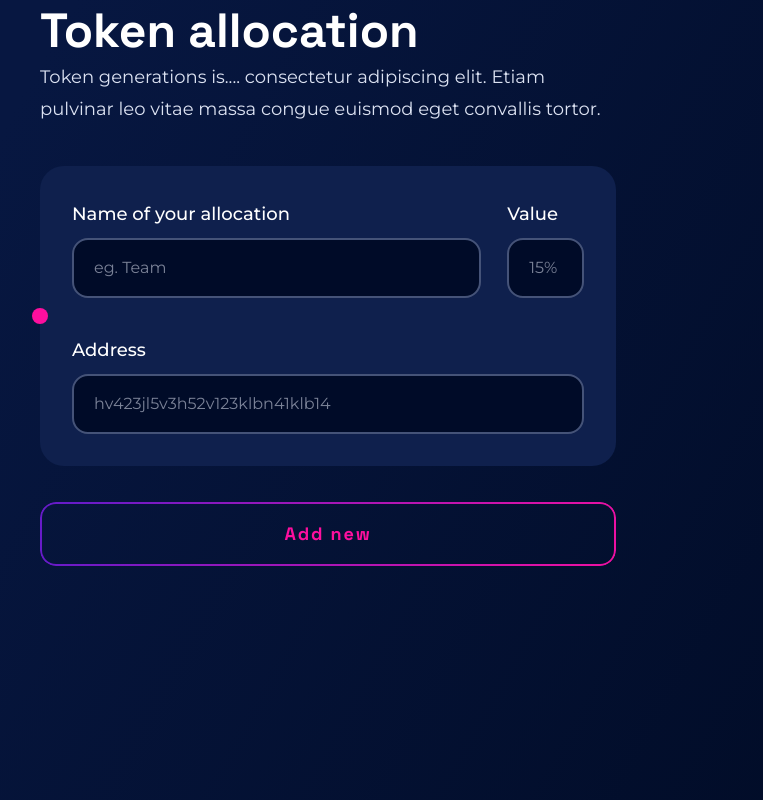
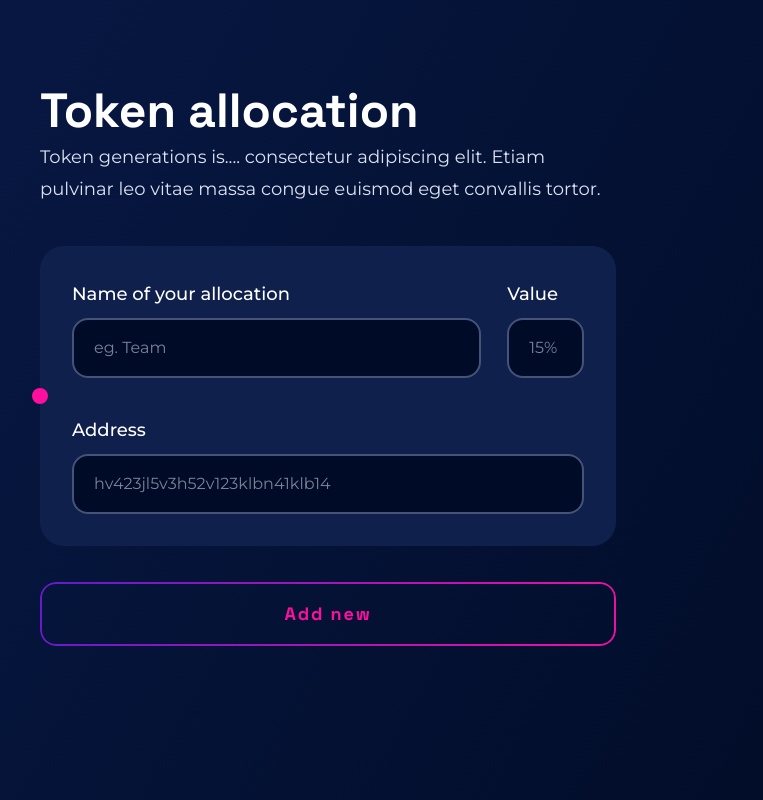
Before and after one commit to atomiklabs/deploycontracts.io, a Next.js app: page /tokenAllocation in a window 1280 px wide. Shown: the whole page, without its empty margins (312-1075 px from the left). Built offline with nearby package versions, Linux system fonts and the light colour scheme.

Commit message:
add padding to tokenAllocation

```diff
--- a/pages/tokenAllocation.tsx
+++ b/pages/tokenAllocation.tsx
@@ -19,7 +19,7 @@ export default function tokenAllocation() {
   }
 
   return (
-    <section>
+    <section className='py-20'>
       <Container>
         <div className='mt-[38px]flex flex-col gap-y-[34px]'>
           <h1 className='font-space-grotesk font-bold text-xl text-white'>Token allocation</h1>
```
